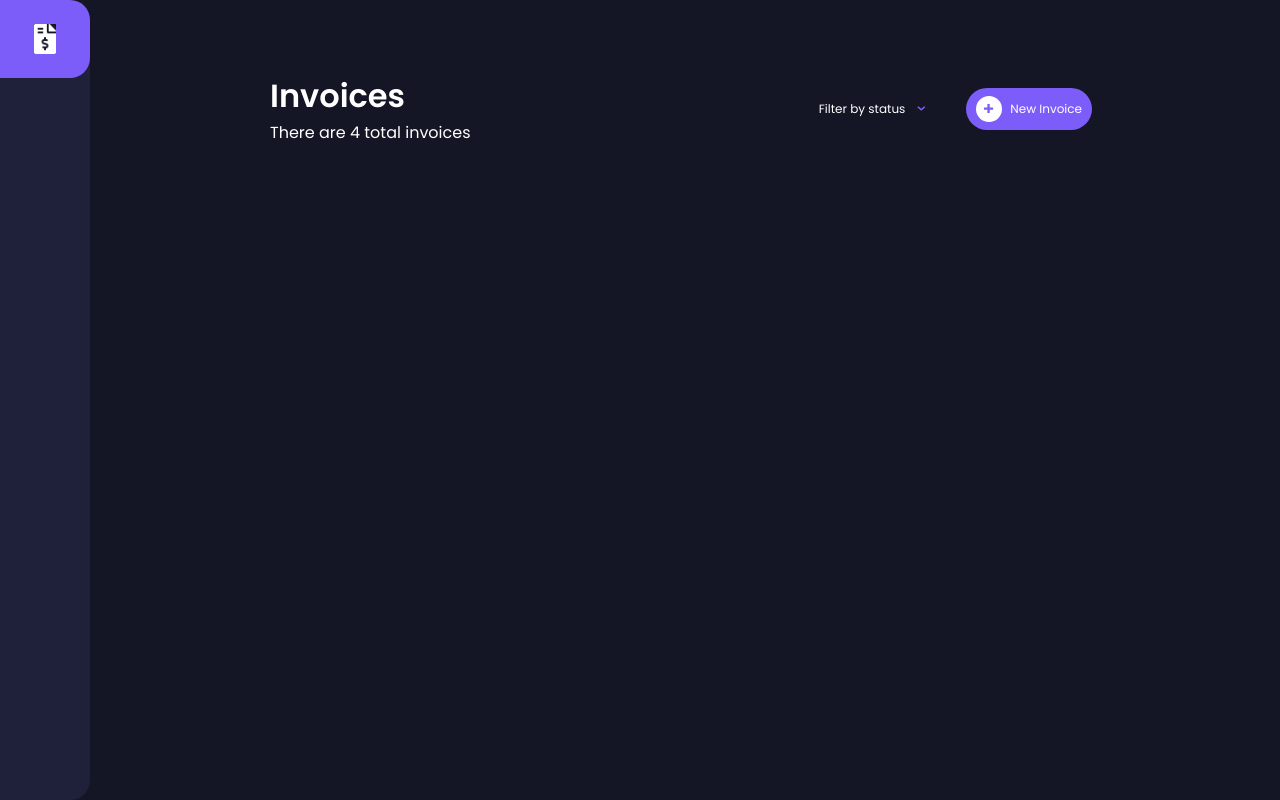
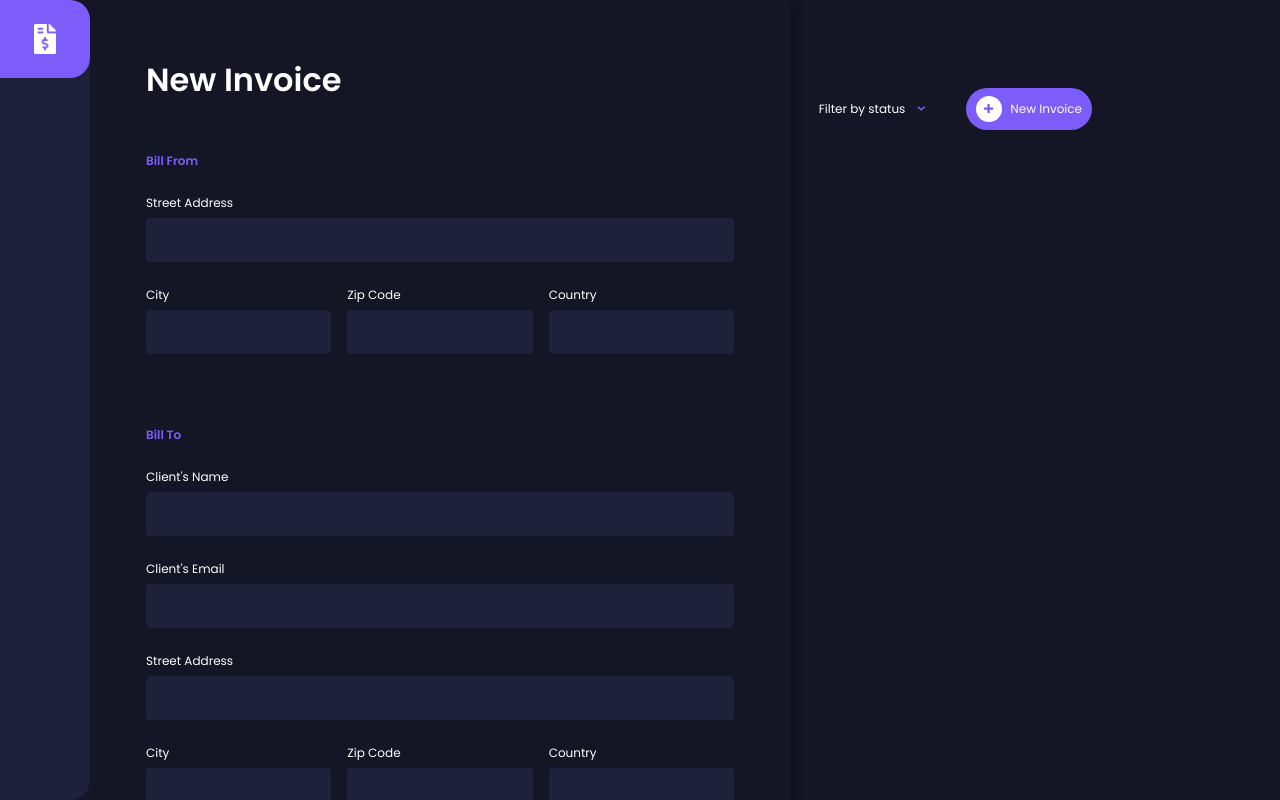
Before and after one commit to sashaantidze/invoices_app, a Vue app: page / in a window 1280 px wide. Both pictures are taken after a click on the element "New Invoice". Shown: the top 800 px of the page. Built offline with nearby package versions, Linux system fonts and the light colour scheme.

Commit message:
working on new invoice form, inputs, styling, toggling

```diff
--- a/src/App.vue
+++ b/src/App.vue
@@ -2,7 +2,7 @@
   <div v-if="!mobile" class="app flex flex-column" >
     <navigation />
     <div class="app-content flex flex-column">
-
+      <InvoiceModal v-if="InvoiceModal" />
       <router-view />
     </div>
   </div>
@@ -12,16 +12,17 @@
     <p>App can be run on a computer or a tablet</p>
   </div>
 
-
-  <router-view />
 </template>
 
 
 <script>
+  import {mapState} from 'vuex'
   import Navigation from "./components/Navigation"
+  import InvoiceModal from "./components/InvoiceModal"
   export default {
     components: {
-      Navigation
+      Navigation,
+      InvoiceModal,
     },
 
     created() {
@@ -49,6 +50,10 @@
         this.mobile = false;
 
       }
+    },
+
+    computed: {
+      ...mapState(['InvoiceModal'])
     }
   }
 </script>
@@ -60,7 +65,6 @@
   padding: 0;
   box-sizing: border-box;
   font-family: "Poppins", sans-serif;
-  background-color: #141625;
 }
 
 
--- a/src/components/InvoiceModal.vue
+++ b/src/components/InvoiceModal.vue
@@ -8,7 +8,7 @@
 				<h4>Bill From</h4>
 				<div class="input flex flex-column">
 					<label for="billerStreetAddress">Street Address</label>
-					<input required type="text" id="billerStreetAddress" v-model="">
+					<input required type="text" id="billerStreetAddress" v-model="billerStreetAddress">
 				</div>
 
 				<div class="location-details flex">
@@ -29,9 +29,99 @@
 				</div>
 			</div>
 
+			<!-- Bill To -->
 			<div class="bill-to flex flex-column">
+				<h4>Bill To</h4>
+				<div class="input flex flex-column">
+					<label for="clientName">Client's Name</label>
+					<input required type="text" id="clientName" v-model="clientName" />
+				</div>
+				<div class="input flex flex-column">
+					<label for="clientEmail">Client's Email</label>
+					<input required type="text" id="clientEmail" v-model="clientEmail" />
+				</div>
+				<div class="input flex flex-column">
+					<label for="clientStreetAddress">Street Address</label>
+					<input required type="text" id="clientStreetAddress" v-model="clientStreetAddress" />
+				</div>
+				<div class="location-details flex">
+					<div class="input flex flex-column">
+						<label for="clientCity">City</label>
+						<input required type="text" id="clientCity" v-model="clientCity" />
+					</div>
+					<div class="input flex flex-column">
+						<label for="clientZipCode">Zip Code</label>
+						<input required type="text" id="clientZipCode" v-model="clientZipCode" />
+					</div>
+					<div class="input flex flex-column">
+						<label for="clientCountry">Country</label>
+						<input required type="text" id="clientCountry" v-model="clientCountry" />
+					</div>
+				</div>
+			</div>
 
+
+
+			<!-- Invoice Work Details -->
+			<div class="invoice-work flex flex-column">
+				<div class="payment flex">
+					<div class="input flex flex-column">
+						<label for="invoiceDate">Invoice Date</label>
+						<input disabled type="text" id="invoiceDate" v-model="invoiceDate" />
+					</div>
+					<div class="input flex flex-column">
+						<label for="paymentDueDate">Payment Due</label>
+						<input disabled type="text" id="paymentDueDate" v-model="paymentDueDate" />
+					</div>
+				</div>
+				<div class="input flex flex-column">
+					<label for="paymentTerms">Payment Terms</label>
+					<select required type="text" id="paymentTerms" v-model="paymentTerms">
+						<option value="30">Net 30 Days</option>
+						<option value="60">Net 60 Days</option>
+					</select>
+				</div>
+				<div class="input flex flex-column">
+					<label for="productDescription">Product Description</label>
+					<input required type="text" id="productDescription" v-model="productDescription" />
+				</div>
+				<div class="work-items">
+					<h3>Item List</h3>
+					<table class="item-list">
+						<tr class="table-heading flex">
+							<th class="item-name">Item Name</th>
+							<th class="qty">Qty</th>
+							<th class="price">Price</th>
+							<th class="total">Toal</th>
+						</tr>
+						<tr class="table-items flex" v-for="(item, index) in invoiceItemList" :key="index">
+							<td class="item-name"><input type="text" v-model="item.itemName" /></td>
+							<td class="qty"><input type="text" v-model="item.qty" /></td>
+							<td class="price"><input type="text" v-model="item.price" /></td>
+							<td class="total flex">${{ (item.total = item.qty * item.price) }}</td>
+							<img @click="deleteInvoiceItem(item.id)" src="@/assets/icon-delete.svg" alt="" />
+						</tr>
+					</table>
+
+					<div @click="addNewInvoiceItem" class="flex button">
+						<img src="@/assets/icon-plus.svg" alt="" />
+						Add New Item
+					</div>
+				</div>
 			</div>
+
+
+			<div class="save flex">
+				<div class="left">
+					<button type="button" @click="closeInvoice" class="red">Cancel</button>
+				</div>
+				<div class="right flex">
+					<button v-if="!editInvoice" type="submit" @click="saveDraft" class="dark-purple">Save Draft</button>
+					<button v-if="!editInvoice" type="submit" @click="publishInvoice" class="purple">Create Invoice</button>
+					<button v-if="editInvoice" type="sumbit" class="purple">Update Invoice</button>
+				</div>
+			</div>
+
 
 		</form>
 	</div>
@@ -40,11 +130,12 @@
 
 <script>
 
+import {mapMutations} from 'vuex'
 export default {
-name: "InvoiceModal",
+	name: "InvoiceModal",
 
-data () {
-	return {
+	data () {
+		return {
 		billerStreetAddress: null,
 		billerCity: null,
 		billerZipCode: null,
@@ -65,8 +156,159 @@
 		invoiceDraft: null,
 		invoiceItemList: [],
 		invoiceTotal: 0,
+		}
+	},
+
+
+	methods: {
+
+		...mapMutations({
+			toggleInvoice: 'TOGGLE_INVOICE'
+		}),
+
+		closeInvoice() {
+			this.toggleInvoice()
+		}
 	}
-}
 }
 
 </script>
+
+<style lang="scss" scoped>
+.invoice-wrap {
+  position: fixed;
+  top: 0;
+  left: 0;
+  width: 100%;
+  height: 100vh;
+  overflow: scroll;
+  &::-webkit-scrollbar {
+    display: none;
+  }
+  @media (min-width: 900px) {
+    left: 90px;
+  }
+  .invoice-content {
+    position: relative;
+    padding: 56px;
+    max-width: 700px;
+    width: 100%;
+    background-color: #141625;
+    color: #fff;
+    box-shadow: 10px 4px 6px -1px rgba(0, 0, 0, 0.2), 0 2px 4px -1px rgba(0, 0, 0, 0.06);
+    h1 {
+      margin-bottom: 48px;
+      color: #fff;
+    }
+    h3 {
+      margin-bottom: 16px;
+      font-size: 18px;
+      color: #777f98;
+    }
+    h4 {
+      color: #7c5dfa;
+      font-size: 12px;
+      margin-bottom: 24px;
+    }
+    // Bill To / Bill From
+    .bill-to,
+    .bill-from {
+      margin-bottom: 48px;
+      .location-details {
+        gap: 16px;
+        div {
+          flex: 1;
+        }
+      }
+    }
+    // Invoice Work
+    .invoice-work {
+      .payment {
+        gap: 24px;
+        div {
+          flex: 1;
+        }
+      }
+      .work-items {
+        .item-list {
+          width: 100%;
+          // Item Table Styling
+          .table-heading,
+          .table-items {
+            gap: 16px;
+            font-size: 12px;
+            .item-name {
+              flex-basis: 50%;
+            }
+            .qty {
+              flex-basis: 10%;
+            }
+            .price {
+              flex-basis: 20%;
+            }
+            .total {
+              flex-basis: 20%;
+              align-self: center;
+            }
+          }
+          .table-heading {
+            margin-bottom: 16px;
+            th {
+              text-align: left;
+            }
+          }
+          .table-items {
+            position: relative;
+            margin-bottom: 24px;
+            img {
+              position: absolute;
+              top: 15px;
+              right: 0;
+              width: 12px;
+              height: 16px;
+            }
+          }
+        }
+        .button {
+          color: #fff;
+          background-color: #252945;
+          align-items: center;
+          justify-content: center;
+          width: 100%;
+          img {
+            margin-right: 4px;
+          }
+        }
+      }
+    }
+    .save {
+      margin-top: 60px;
+      div {
+        flex: 1;
+      }
+      .right {
+        justify-content: flex-end;
+      }
+    }
+  }
+  .input {
+    margin-bottom: 24px;
+  }
+  label {
+    font-size: 12px;
+    margin-bottom: 6px;
+  }
+  input,
+  select {
+    width: 100%;
+    background-color: #1e2139;
+    color: #fff;
+    border-radius: 4px;
+    padding: 12px 4px;
+    border: none;
+    &:focus {
+      outline: none;
+    }
+  }
+}
+</style>
--- a/src/store/index.js
+++ b/src/store/index.js
@@ -2,9 +2,15 @@
 
 export default createStore({
   state: {
+    InvoiceModal: null,
   },
+
   mutations: {
+    TOGGLE_INVOICE(state) {
+      state.InvoiceModal = !state.InvoiceModal;
+    }
   },
+
   actions: {
   },
   modules: {
--- a/src/views/About.vue
+++ /dev/null
@@ -1,5 +0,0 @@
-<template>
-  <div class="about">
-    <h1>This is an about page</h1>
-  </div>
-</template>
--- a/src/views/Home.vue
+++ b/src/views/Home.vue
@@ -31,12 +31,9 @@
 </template>
 
 <script>
-
+import {mapMutations} from 'vuex'
 export default {
 	name: 'home',
-	components: {
-
-	},
 
 	data() {
 		return {
@@ -46,7 +43,14 @@
 
 
 	methods: {
-		newInvoice () {},
+
+		...mapMutations({
+			toggleInvoice: 'TOGGLE_INVOICE'
+		}),
+
+		newInvoice () {
+			this.toggleInvoice();
+		},
 
 		toggleFilterMenu() {
 			this.filterMenu = !this.filterMenu;
```
Also changed, not shown: src/assets/icon-delete.svg (added).
